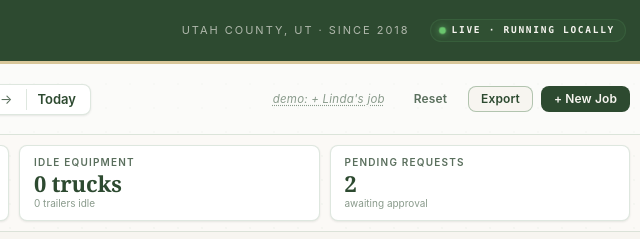
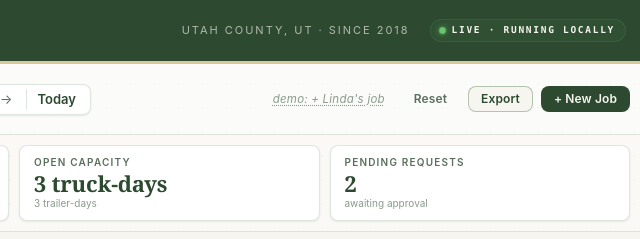
Before and after one commit to cakleinman/christopherkleinman.com, a plain HTML site: page projects/vbrc-2026/tools/schedule.html in a window 1280 px wide. Shown: the top 239 px of the page, 626-1266 px from the left. Drawn offline with Linux system fonts and the light colour scheme.

Commit message:
Schedule tool: replace "Idle equipment" KPI with "Open capacity"
The old "Idle equipment" metric counted resources that sat unused for
the entire week — almost always 0 in practice, which told the audience
nothing useful. Replaced with "Open capacity" which counts truly-empty
resource-days across the week, so the number actually means something
("3 truck-days, 3 trailer-days available for new work").

Co-Authored-By: Claude Opus 4.7 (1M context) <noreply@anthropic.com>

```diff
--- a/projects/vbrc-2026/tools/schedule.html
+++ b/projects/vbrc-2026/tools/schedule.html
@@ -752,9 +752,9 @@
         <span class="rg-kpi__delta" id="kpiUtilSub">4 crew · 20 shifts</span>
       </div>
       <div class="rg-kpi">
-        <span class="rg-kpi__label">Idle equipment</span>
-        <span class="rg-kpi__value" id="kpiIdle">1 truck</span>
-        <span class="rg-kpi__delta" id="kpiIdleSub">0 trailers</span>
+        <span class="rg-kpi__label">Open capacity</span>
+        <span class="rg-kpi__value" id="kpiIdle">0 truck-days</span>
+        <span class="rg-kpi__delta" id="kpiIdleSub">0 trailer-days</span>
       </div>
       <div class="rg-kpi">
         <span class="rg-kpi__label">Pending requests</span>
@@ -1572,28 +1572,20 @@
       }
     });
 
-    // idle: count resources fully empty all week
-    ['trucks','trailers'].forEach(g => {
-      RESOURCES.filter(r => r.group === g).forEach(res => {
-        let any = false;
-        for (let d = 0; d < 5; d++) {
-          if (state.assignments[res.id + '|' + d]) { any = true; break; }
+    // Open capacity: count truly-empty resource-days across the week.
+    // An empty cell means the truck/trailer is available for new work that
+    // day. Cells with any value (job, link, time-off, unavailable) count
+    // as occupied. This is a more honest metric than "fully idle all week"
+    // — it tells Cody how much room is left to take on new jobs.
+    let truckDaysOpen = 0, trailerDaysOpen = 0;
+    RESOURCES.forEach(res => {
+      if (res.group !== 'trucks' && res.group !== 'trailers') return;
+      for (let d = 0; d < 5; d++) {
+        if (!state.assignments[res.id + '|' + d]) {
+          if (res.group === 'trucks')   truckDaysOpen++;
+          else if (res.group === 'trailers') trailerDaysOpen++;
         }
-        if (!any) {
-          if (g === 'trucks') truckIdle++;
-          else trailerIdle++;
-        }
-      });
-    });
-
-    // count partial idle (any cell empty)
-    let truckPartial = 0;
-    RESOURCES.filter(r => r.group === 'trucks').forEach(res => {
-      let empty = 0;
-      for (let d = 0; d < 5; d++) {
-        if (!state.assignments[res.id + '|' + d]) empty++;
       }
-      if (empty >= 3) truckPartial++;
     });
 
     $kJobs.textContent = jobsCount;
@@ -1601,9 +1593,8 @@
     $kUtil.textContent = util + '%';
     $kUtilSub.textContent = `4 crew · ${crewBusy}/${crewSlots} shifts`;
 
-    const idleTrucks = truckIdle || truckPartial; // show 1 truck if Mule has lots of empty
-    $kIdle.textContent = idleTrucks + (idleTrucks === 1 ? ' truck' : ' trucks');
-    $kIdleSub.textContent = trailerIdle + (trailerIdle === 1 ? ' trailer idle' : ' trailers idle');
+    $kIdle.textContent    = `${truckDaysOpen} truck-day${truckDaysOpen === 1 ? '' : 's'}`;
+    $kIdleSub.textContent = `${trailerDaysOpen} trailer-day${trailerDaysOpen === 1 ? '' : 's'}`;
 
     $kPending.textContent = state.requests.length;
   }
```
Also changed, not shown: projects/vbrc-2026/starter-code/schedule-starter.html (+17 -26 lines).
